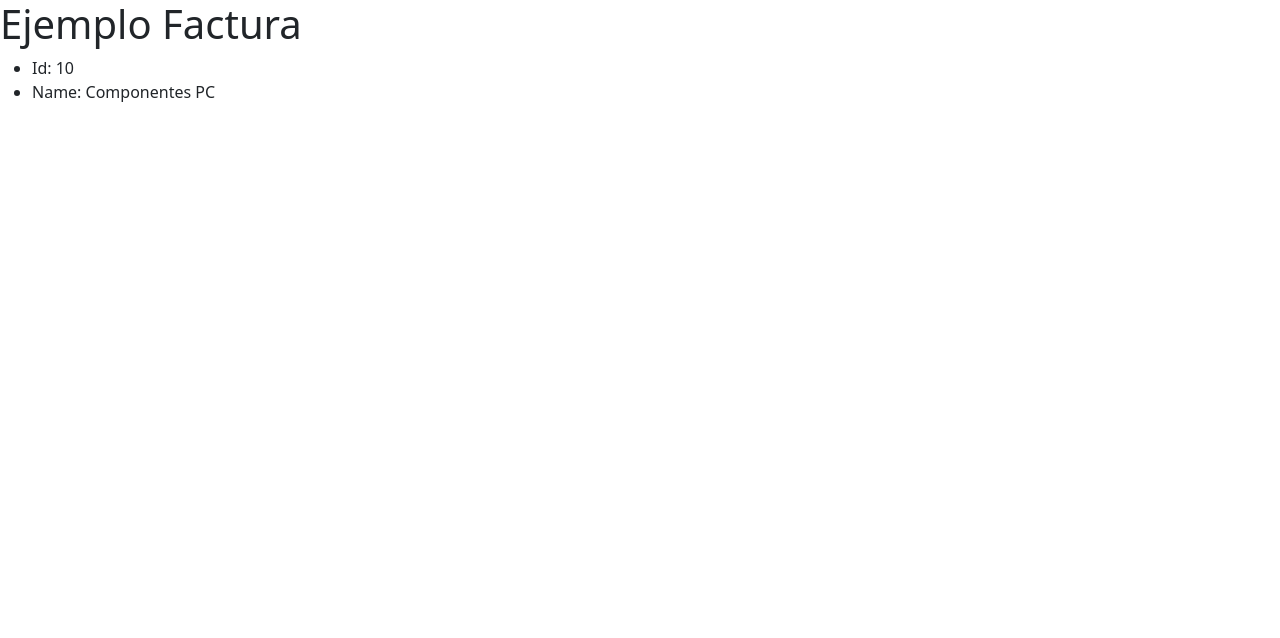
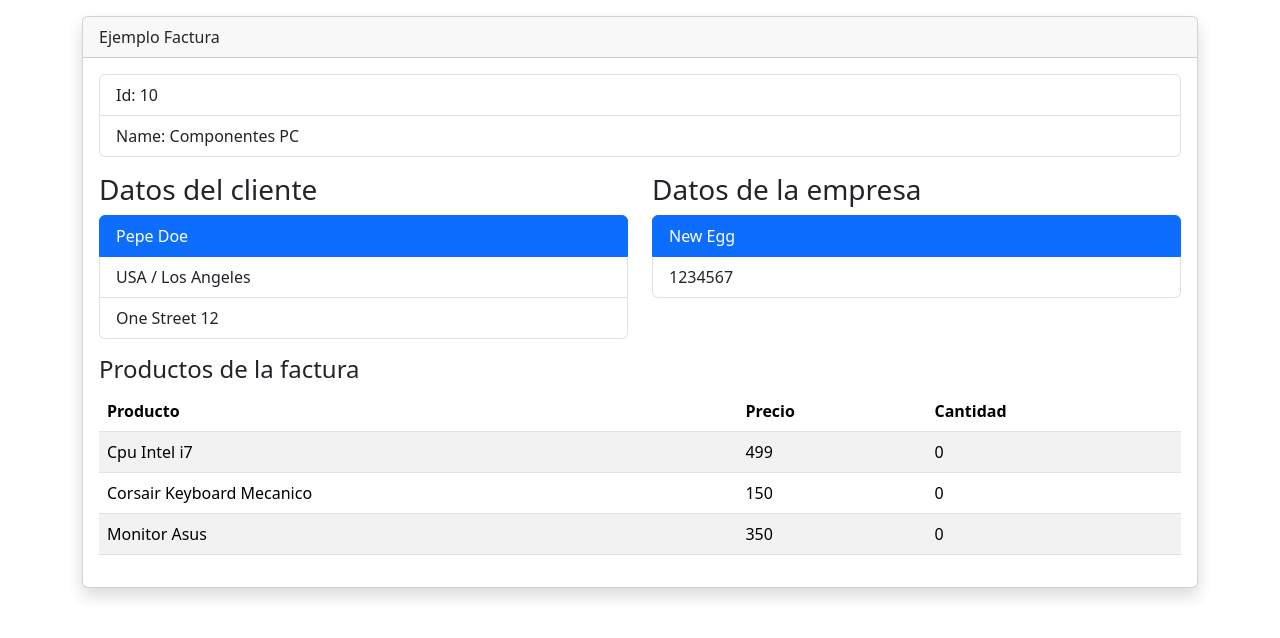
Before and after one commit to ale94/InvoiceApp, a React (Vite) app: page / in a window 1280 px wide. Shown: the top 638 px of the page. Built offline with nearby package versions, Linux system fonts and the light colour scheme.

Commit message:
Add bootstrap al proyecto

```diff
--- a/index.html
+++ b/index.html
@@ -3,14 +3,14 @@
   <head>
     <meta charset="UTF-8" />
     <link rel="icon" type="image/svg+xml" href="/vite.svg" />
-    <meta name="viewport" content="width=device-width, initial-scale=1.0" />
-    <title>InvoiceApp</title>
     <link
       href="https://cdn.jsdelivr.net/npm/bootstrap@5.3.3/dist/css/bootstrap.min.css"
       rel="stylesheet"
       integrity="sha384-QWTKZyjpPEjISv5WaRU9OFeRpok6YctnYmDr5pNlyT2bRjXh0JMhjY6hW+ALEwIH"
       crossorigin="anonymous"
     />
+    <meta name="viewport" content="width=device-width, initial-scale=1.0" />
+    <title>InvoiceApp</title>
   </head>
   <body>
     <div id="root"></div>
--- a/src/InvoiceApp.jsx
+++ b/src/InvoiceApp.jsx
@@ -1,15 +1,69 @@
 import { getInovice } from "./services/getInovice";
 
 export const InvoiceApp = () => {
-  const invoice = getInovice();
+  const { id, name, client, company, items } = getInovice();
+  const { name: nameClient, lastName, address } = client;
+  const { country, city, street, number } = address;
 
   return (
     <>
-      <h1>Ejemplo Factura</h1>
-      <ul>
-        <li>Id: {invoice.id}</li>
-        <li>Name: {invoice.name}</li>
-      </ul>
+      <div className="container">
+        <div className="card shadow my-3">
+          <div className="card-header">Ejemplo Factura</div>
+
+          <div className="card-body">
+            <ul className="list-group">
+              <li className="list-group-item">Id: {id}</li>
+              <li className="list-group-item">Name: {name}</li>
+            </ul>
+
+            <div className="row my-3">
+              <div className="col">
+                <h3>Datos del cliente</h3>
+                <ul className="list-group">
+                  <li className="list-group-item active">
+                    {nameClient} {lastName}
+                  </li>
+                  <li className="list-group-item">
+                    {country} / {city}
+                  </li>
+                  <li className="list-group-item">
+                    {street} {number}
+                  </li>
+                </ul>
+              </div>
+              <div className="col">
+                <h3>Datos de la empresa</h3>
+                <ul className="list-group">
+                  <li className="list-group-item active">{company.name}</li>
+                  <li className="list-group-item">{company.fiscalNumber}</li>
+                </ul>
+              </div>
+            </div>
+            <h4>Productos de la factura</h4>
+            <table className="table table-striped table-hover">
+              <thead>
+                <tr>
+                  <th>Producto</th>
+                  <th>Precio</th>
+                  <th>Cantidad</th>
+                </tr>
+              </thead>
+              <tbody>
+                {items.map(({ id, product, price, quantity }) => {
+                  return (
+                    <tr key={id}>
+                      <td>{product}</td>
+                      <td>{price}</td>
+                      <td>{quantity}</td>
+                    </tr>
+                  );
+                })}
+              </tbody>
+            </table>
+          </div>
+        </div>
+      </div>
     </>
   );
 };
--- a/src/data/invoice.js
+++ b/src/data/invoice.js
@@ -17,16 +17,19 @@
   },
   items: [
     {
+      id: 1,
       product: "Cpu Intel i7",
       price: 499,
       quantity: 0,
     },
     {
+      id: 2,
       product: "Corsair Keyboard Mecanico",
       price: 150,
       quantity: 0,
     },
     {
+      id: 3,
       product: "Monitor Asus",
       price: 350,
       quantity: 0,
```
